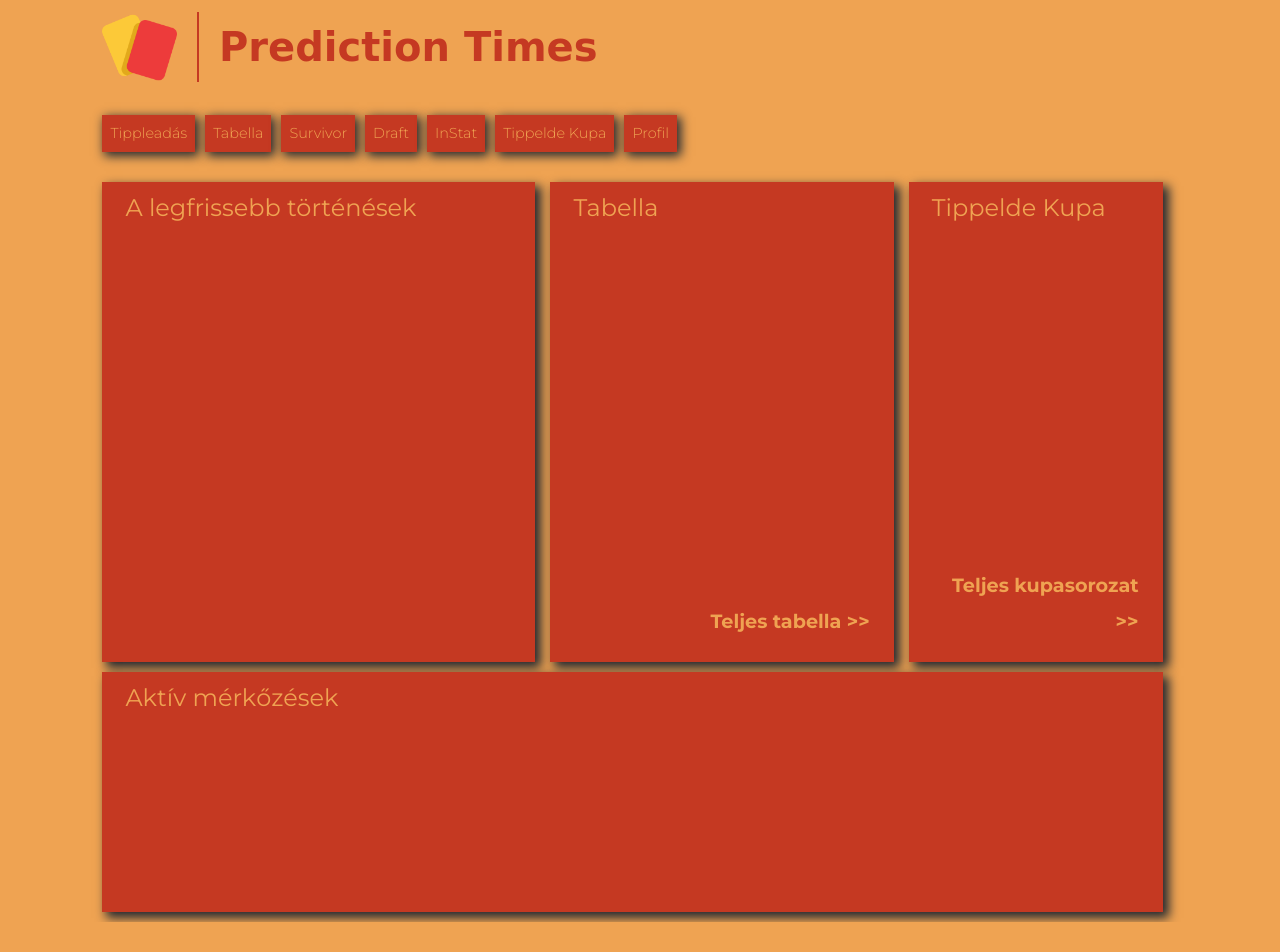
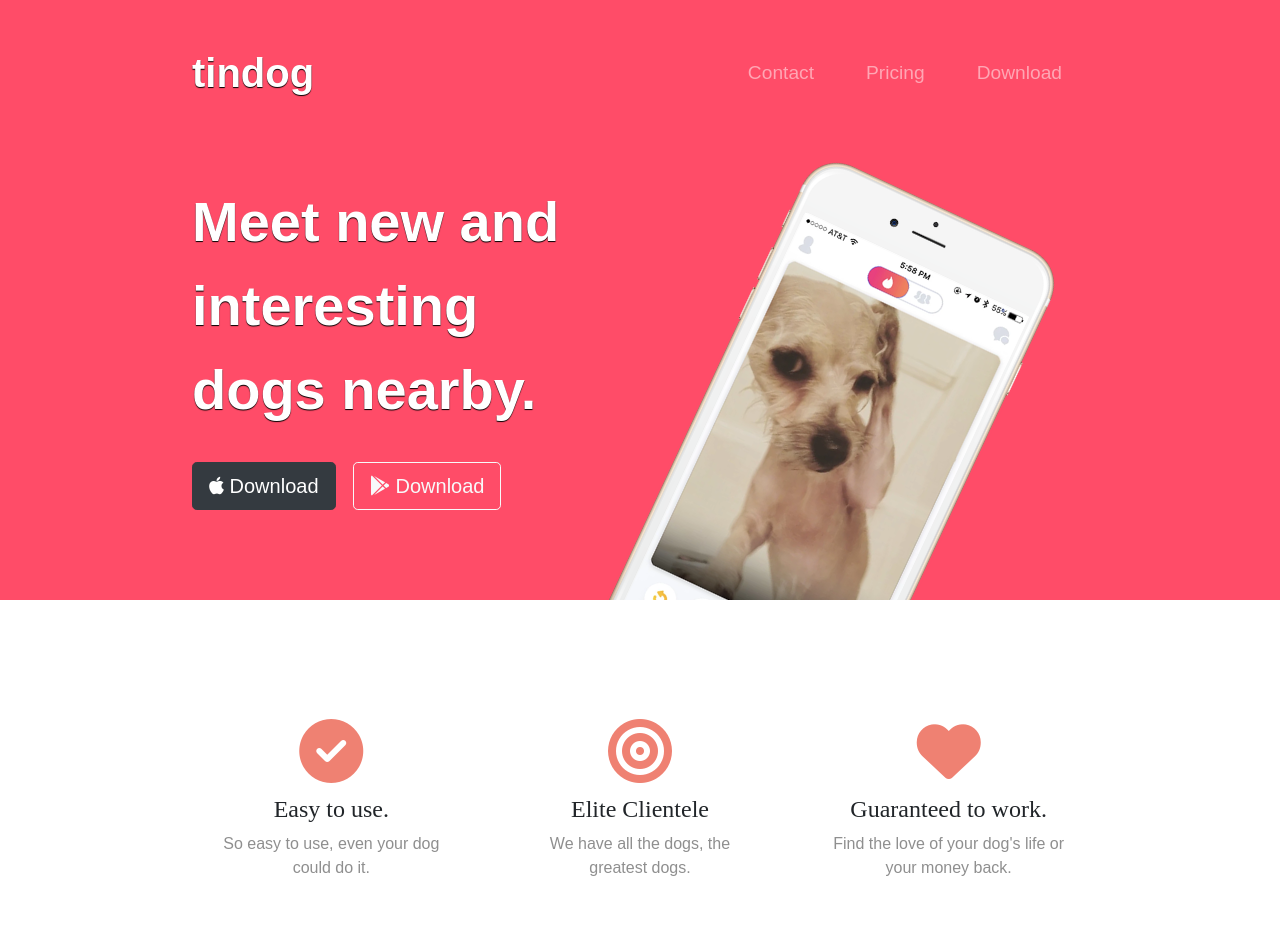
Before and after one commit to GuberPeter/PredictionTimes, a plain HTML site: page index.html in a window 1280 px wide. Shown: the top 952 px of the page. Before the commit the page ends 922 px from the top, so only its background shows below. Drawn offline with nearby package versions, Linux system fonts and the light colour scheme; a web font is replaced by a local one.

Commit message:
Add files via upload

```diff
--- a/css/styles.css
+++ b/css/styles.css
@@ -1,169 +1,231 @@
 body {
-  background-color: #efa352;
-  margin: 0 8% auto;
   font-family: 'Montserrat', sans-serif;
 }
 
-a {
-  color: #efa352;
-  font-size: 1.2rem;
-  font-weight: bold;
+#title {
+  background-color: #ff4c68;
+  color: white;
 }
 
-.aktiv-merkozesek {
-  margin: 10px auto;
+#features {
+  background-color: white;
+  padding: 7% 15%;
+  position: relative;
+  text-align: center;
 }
 
-.ball {
-  width: 100%
+button {
+  font-family: 'Montserrat', sans-serif;
 }
 
-.col- {
-  color: #efa352;
+h1 {
+font-family: 'Montserrat-Black', sans-serif;
+font-size: 3.5rem;
+font-weight: 900;
+line-height: 1.5;
+text-shadow: 0 1px 1px black;
+}
+
+h2 {
+  font-family: "Montserrat-Bold";
+  font-size: 3rem;
+  line-height: 1.5;
+}
+
+h3 {
+  font-family: "Montserrat-Bold";
   font-size: 1.5rem;
-  padding-left: 0;
+}
+
+p {
+  color: #8f8f8f;
+}
+
+.navbar {
+  padding: 0 0 4.5rem;
+}
+
+.container-fluid {
+  padding: 3% 15% 7%;
+}
+
+.bullseye {
+  color: #ef8172;
+  padding-bottom: 5%;
+}
+
+.bullseye:hover {
+  color: #ff4c68;
+}
+
+.check {
+  color: #ef8172;
+  padding-bottom: 5%;
+}
+
+.check:hover {
+  color: #ff4c68;
+}
+
+.heart {
+  color: #ef8172;
+  padding-bottom: 5%;
+}
+
+.heart:hover {
+  color: #ff4c68;
+}
+
+.downloads {
+  padding: 0;
+}
+
+.section2-text {
+  padding: 30px 20px;
+}
+
+.img-fluid {
+  width: 60%;
+  transform: rotate(25deg);
+  position: absolute;
+  right: 30%;
+}
+
+.meet-new {
+  padding: 0;
+}
+
+.nav-item {
+  padding-left: 18px;
+  padding-right: 18px;
+}
+
+.nav-link {
+  font-weight: 100;
+  font-size: 1.2rem;
+}
+
+.download-button {
+  margin: 5% 3% 0 0;
+}
+
+.row2 {
 
 }
 
-.elso-csempesor {
-  margin-top: 10px;
+.tindog {
+  font-size: 2.5rem;
+  font-weight: bold;
+  text-shadow: 0 1px 1px black;
 }
 
-.navbar {
-  padding: 0;
+#testimonials {
+  background-color: #ef8172;
+  color: #ffff;
+  text-align: center;
 }
 
-.navbar-brand {
-  color: #c53922;
-  display: inline-block;
-  font-family: 'Sail', cursive;
-  font-size: 2.5rem;
-  margin: 0 0 20px;
-  text-align: left;
+.testimonial-image {
+  border-radius: 100%;
+  margin: 10px;
+  width: 10%;
 }
 
-.navbar-brand:hover {
-  color: #6f0000;
+.carousel-item {
+  padding: 7% 15%;
 }
 
-.navbar-brand img {
-  margin: 0;
-  width: 8%;
+#press {
+  background-color: #ef8172;
+  padding-bottom: 3%;
+  text-align: center;
 }
 
-.navbar-brand span {
-  margin: auto auto 0;
-  padding: 0;
+.logo {
+  margin: 20px 20px 15px;
+  width: 15%;
 }
 
-.navbar-vertical-line {
-  border-left: 2.5px solid #c53922;
-  height: 70px;
-  display: inline-block;
-  margin: auto 20px;
+#pricing {
+  padding: 100px;
+  text-align: center;
 }
 
-.navcontainer {
-  background-color: #c53922;
-  margin: 0 0 20px;
+.pricing-column {
+  padding: 3% 2%;
 }
 
-.navcontainer a {
-  color: #efa352;
-  font-size: 0.9rem;
-  font-weight: 300;
+#cta {
+  background-color: #ff4c68;
+  color: white;
+  padding: 3% 25%;
+  text-align: center;
 }
 
-.nav-item {
-background-color: #c53922;
-box-shadow: 3px 3px 10px 1px #222831;
+.find-the-true {
+  font-size: 3rem;
+  font-weight: 900;
+  padding: 1% 0 6% 0;
 }
 
-.nav-item a:hover {
-  color: #6f0000;
+.download-button-2 {
+  margin: 0 3%;
+  padding: 0.5% 2%;
 }
 
-.nav-item-shadow {
-  background-color: #efa352;
-  padding-right: 10px;
+#footer {
+  background-color: #fff;
+  text-align: center;
 }
 
-.row {
-  margin: auto 0;
+#footer .footer-text {
+  color: grey;
+  padding: 0 0 3%;
 }
 
-.row-kupa1 {
-  height: 50%;
+.icon-container {
+  padding: 5% 0 1%;
 }
 
-.row-kupa2 {
-  height: 50%;
+.footer-icon {
+  padding: 0 1%;
 }
 
-.row-tabella1 {
-height: 50%;
-}
+@media only screen and (min-width: 1028px) and (max-width: 1200px){
 
-.row-tabella2 {
-  height: 50%;
-}
+  .meet-new-and-interesting {
+    font-size: 2rem;
+  }
 
-.teljes-kupa-text {
-  text-align: right;
-}
-
-.teljes-kupa:hover {
-  color: #6f0000;
-}
-
-.teljes-tabella-text {
-  text-align: right;
-}
-
-.teljes-tabella:hover {
-  color: #6f0000;
-}
-
-.to-have-margin-1 {
-  background-color: #c53922;
-  box-shadow: 5px 5px 10px 1px #222831;
-  color: #efa352;
-  font-size: 1.5rem;
-  height: 30rem;
-  margin: 0;
-  padding-left: 0;
-}
-
-.to-have-margin-2 {
-  background-color: #c53922;
-  box-shadow: 5px 5px 10px 1px #222831;
-  color: #efa352;
-  font-size: 1.5rem;
-  height: 15rem;
-  margin: 0;
-  padding-left: 0;
-}
-
-@media only screen and (min-width: 992px) and (max-width: 1200px) {
-
-.to-have-margin-1 {
-  height: 15rem;
-}
-
-.to-have-margin-2 {
-  height: 15rem;
-}
+  .thumbnail-container {
+    height: auto;
+    max-width: 60%;
+  }
 
 }
 
-@media only screen and (min-width: 768px) and (max-width: 991px) {
+@media only screen and (max-width: 1028px){
 
-.to-have-margin-1 {
-  height: 15rem;
+.col-right {
+  margin-top: 60px;
 }
 
-.to-have-margin-2 {
-  height: 15rem;
+.thumbnail-container {
+  height: auto;
+  max-width: 60%;
 }
 
+  .meet-new-and-interesting {
+    font-size: 2rem;
+  }
+
+  .img-fluid {
+    position: static;
+    transform: none;
+  }
+
+  .row-title {
+    text-align: center;
+  }
+
 }
--- a/index.html
+++ b/index.html
@@ -1,143 +1,259 @@
 <!DOCTYPE html>
-<html lang="en" dir="ltr">
+<html>
+
 <head>
   <meta charset="utf-8">
-    <title>Prediction Times</title>
-    <link rel="icon" href="./images/favicon.ico">
+  <title>TinDog</title>
+
+  <!-- Google Fonts -->
+  <link <link href="https://fonts.googleapis.com/css?family=:ital,wght@0,100;0,200;0,300;0,400;0,500;0,600;0,700;0,800;0,900;1,100;1,200;1,300;1,400;1,500;1,600;1,700;1,800;1,900&family=Ubuntu&display=swap" rel="stylesheet">
+
+  <!-- CSS Stylesheets -->
   <link rel="stylesheet" href="https://stackpath.bootstrapcdn.com/bootstrap/4.5.0/css/bootstrap.min.css" integrity="sha384-9aIt2nRpC12Uk9gS9baDl411NQApFmC26EwAOH8WgZl5MYYxFfc+NcPb1dKGj7Sk" crossorigin="anonymous">
   <link rel="stylesheet" href="css/styles.css">
-    <link href="https://fonts.googleapis.com/css2?family=Sail&family=Montserrat:wght@300;400;600;700&display=swap" rel="stylesheet">
+
+  <!-- FontAwesome -->
+  <script src="https://kit.fontawesome.com/5b378740fd.js" crossorigin="anonymous"></script>
+
+  <!-- Bootstrap Script -->
+  <script src="https://code.jquery.com/jquery-3.5.1.slim.min.js" integrity="sha384-DfXdz2htPH0lsSSs5nCTpuj/zy4C+OGpamoFVy38MVBnE+IbbVYUew+OrCXaRkfj" crossorigin="anonymous"></script>
+  <script src="https://cdn.jsdelivr.net/npm/popper.js@1.16.0/dist/umd/popper.min.js" integrity="sha384-Q6E9RHvbIyZFJoft+2mJbHaEWldlvI9IOYy5n3zV9zzTtmI3UksdQRVvoxMfooAo" crossorigin="anonymous"></script>
+  <script src="https://stackpath.bootstrapcdn.com/bootstrap/4.5.0/js/bootstrap.min.js" integrity="sha384-OgVRvuATP1z7JjHLkuOU7Xw704+h835Lr+6QL9UvYjZE3Ipu6Tp75j7Bh/kR0JKI" crossorigin="anonymous"></script>
+
 </head>
 
 <body>
 
-<div class="navbar-brand">
-  <a class="align-middle" href="#"><img class="navbar-brand align-middle" src="./images/hand.png" alt="prediction-times-logo"><div class="navbar-vertical-line align-middle">
-    </div><span class="navbar-brand align-middle">Prediction Times</span></a>
+  <section id="title">
+    <div class="container-fluid">
+
+      <!-- Nav Bar -->
+
+      <nav class="navbar navbar-expand-lg navbar-dark">
+        <a class="navbar-brand tindog lead" href="">tindog</a>
+        <button class="navbar-toggler" type="button" data-toggle="collapse" data-target="#navbarSupportedContent" aria-controls="navbarSupportedContent" aria-expanded="false" aria-label="Toggle navigation">
+          <span class="navbar-toggler-icon"></span>
+        </button>
+        <div class="collapse navbar-collapse" id="navbarSupportedContent">
+
+          <ul class="navbar-nav ml-auto">
+            <li class="nav-item">
+              <a class="nav-link" href="#footer">Contact</a>
+            </li>
+            <li class="nav-item">
+              <a class="nav-link" href="#pricing">Pricing</a>
+            </li>
+            <li class="nav-item">
+              <a class="nav-link" href="#cta">Download</a>
+            </li>
+          </ul>
+        </div>
+
+      </nav>
+
+
+      <!-- Title -->
+      <div class="row row-title">
+        <div class="col-sm-12 col-md-12 col-lg-6 col-left">
+
+          <div class="col-sm-12 col-md-12 col-lg-12 mt-auto meet-new container-fluid">
+            <h1 class="meet-new-and-interesting">Meet new and interesting dogs nearby.</h1>
           </div>
 
 
-<div class="row">
-    <div class="navcontainer">
-
-    <nav class="navbar align-middle navbar-expand-lg">
-
-            <button class="navbar-toggler" type="button" data-toggle="collapse" data-target="#navbarSupportedContent" aria-controls="navbarSupportedContent" aria-expanded="false" aria-label="Toggle navigation">
-            <span class="navbar-toggler-icon"><img class="ball" src="./images/ball.png" alt="labda"></span>
-          </button>
-            <div class="collapse navbar-collapse" id="navbarSupportedContent">
-
-                <ul class="navbar-nav">
-                  <div class="nav-item-shadow">
-                    <li class="nav-item">
-                       <a class="nav-link" href="">Tippleadás</a>
-                    </li>
+          <div class="col-sm-12 col-md-12 col-lg-12 downloads">
+            <button type="button" class="btn btn-dark btn-lg download-button"><i class="fab fa-apple"></i> Download</button>
+            <button type="button" class="btn btn-outline-light btn-lg download-button"><i class="fab fa-google-play"></i> Download</button>
           </div>
 
-                  <div class="nav-item-shadow">
-                    <li class="nav-item">
-                       <a class="nav-link" href="">Tabella</a>
-                    </li>
+
+
         </div>
-                  <div class="nav-item-shadow">
-                    <li class="nav-item">
-                       <a class="nav-link" href="">Survivor</a>
-                    </li>
+
+
+
+        <div class="col-sm-12 col-md-12 col-lg-6 col-right">
+          <div class="thumbnail-container">
+            <img class="img-fluid" src="images/iphone6.png" alt="iphone-mockup">
           </div>
-                  <div class="nav-item-shadow">
-                    <li class="nav-item">
-                       <a class="nav-link" href="">Draft</a>
-                    </li>
+
         </div>
-                  <div class="nav-item-shadow">
-                    <li class="nav-item">
-                       <a class="nav-link" href="">InStat</a>
-                    </li>
-                  </div>
-                  <div class="nav-item-shadow">
-                    <li class="nav-item">
-                       <a class="nav-link" href="">Tippelde Kupa</a>
-                    </li>
-                  </div>
-                  <div class="nav-item-shadow">
-                    <li class="nav-item">
-                       <a class="nav-link" href="">Profil</a>
-                    </li>
-                  </div>
-            </ul>
-        </nav>
       </div>
     </div>
 
-<div class="row row1">
+  </section>
 
-    <div class="col- col-sm-12 col-md-12 col-lg-7 col-xl-5 elso-csempesor">
-      <div class="to-have-margin-1">
-        <div class="row p-2">
-          <div class="col-sm-12 col-md-12 col-lg-12 col-xl-12">
-            A legfrissebb történések
+
+  <!-- Features -->
+
+  <section id="features">
+    <div class="row">
+
+
+      <div class="col-sm-12 col-md-12 col-lg-4">
+        <div class="section2-text">
+          <i class="fas fa-check-circle check fa-4x"></i>
+          <h3>Easy to use.</h3>
+          <p>So easy to use, even your dog could do it.</p>
         </div>
+      </div>
+
+
+      <div class="col-sm-12 col-md-12 col-lg-4">
+        <div class="section2-text">
+          <i class="fas fa-bullseye fa-4x bullseye"></i>
+          <h3>Elite Clientele</h3>
+          <p>We have all the dogs, the greatest dogs.</p>
+        </div>
+      </div>
+
+
+      <div class="col-sm-12 col-md-12 col-lg-4">
+        <div class="section2-text">
+          <i class="fas fa-heart fa-4x heart"></i>
+          <h3>Guaranteed to work.</h3>
+          <p>Find the love of your dog's life or your money back.</p>
         </div>
 
       </div>
 
+    </div>
 
+  </section>
+
+
+  <!-- Testimonials -->
+
+  <section id="testimonials">
+
+    <div id="carouselExampleControls" class="carousel slide" data-ride="false">
+      <div class="carousel-inner">
+        <div class="carousel-item active">
+          <h2>I no longer have to sniff other dogs for love. I've found the hottest Corgi on TinDog. Woof.</h2>
+          <img class="testimonial-image" src="images/dog-img.jpg" alt="dog-profile">
+          <em>Pebbles, New York</em>
         </div>
-    <div class="col- col-sm-12 col-md-12 col-lg-4 col-xl-4 elso-csempesor">
-      <div class="to-have-margin-1">
-        <div class="row row-tabella1 p-2">
-          <div class="col-sm-12 col-md-12 col-lg-12 col-xl-12">
-            Tabella
+        <div class="carousel-item">
+          <h2 class="testimonial-text">My dog used to be so lonely, but with TinDog's help, they've found the love of their life. I think.</h2>
+          <img class="testimonial-image" src="images/lady-img.jpg" alt="lady-profile">
+          <em>Beverly, Illinois</em>
         </div>
       </div>
-<div class="row row-tabella2">
-  <div class="col-sm-12 col-md-12 col-lg-12 col-xl-12 mt-auto p-4 teljes-tabella-text">
-    <a class="teljes-tabella" href="#">Teljes tabella >></a>
+      <a class="carousel-control-prev" href="#carouselExampleControls" role="button" data-slide="prev">
+        <span class="carousel-control-prev-icon"></span>
+      </a>
+      <a class="carousel-control-next" href="#carouselExampleControls" role="button" data-slide="next">
+        <span class="carousel-control-next-icon"></span>
+      </a>
     </div>
 
+
+
+
+
+  </section>
+
+
+  <!-- Press -->
+
+  <section id="press">
+    <img class="logo" src="images/techcrunch.png" alt="tc-logo">
+    <img class="logo" src="images/tnw.png" alt="tnw-logo">
+    <img class="logo" src="images/bizinsider.png" alt="biz-insider-logo">
+    <img class="logo" src="images/mashable.png" alt="mashable-logo">
+
+  </section>
+
+
+  <!-- Pricing -->
+
+  <section id="pricing">
+
+    <h2>A Plan for Every Dog's Needs</h2>
+    <p>Simple and affordable price plans for your and your dog.</p>
+
+    <div class="row">
+
+      <div class="col-sm-12 col-md-12 col-lg-4 pricing-column">
+        <div class="card">
+          <div class="card-header">
+            <h3>Chihuahua</h3>
+          </div>
+          <div class="card-body">
+            <h2>Free</h2>
+            <p>5 Matches Per Day</p>
+            <p>10 Messages Per Day</p>
+            <p>Unlimited App Usage</p>
+            <button type="button" class="btn btn-block btn-outline-dark">Sign Up</button>
+          </div>
+        </div>
+      </div>
+
+      <div class="col-sm-12 col-md-12 col-lg-4 pricing-column">
+        <div class="card">
+          <div class="card-header">
+            <h3>Labrador</h3>
+          </div>
+          <div class="card-body">
+            <h2>$49 / mo</h2>
+            <p>Unlimited Matches</p>
+            <p>Unlimited Messages</p>
+            <p>Unlimited App Usage</p>
+            <button type="button" class="btn btn-block btn-dark">Sign Up</button>
+          </div>
+        </div>
+      </div>
+
+      <div class="col-sm-12 col-md-12 col-lg-4 pricing-column">
+        <div class="card">
+          <div class="card-header">
+            <h3>Mastiff</h3>
+          </div>
+          <div class="card-body">
+            <h2>$99 / mo</h2>
+            <p>Pirority Listing</p>
+            <p>Unlimited Matches</p>
+            <p>Unlimited Messages</p>
+            <p>Unlimited App Usage</p>
+            <button type="button" class="btn btn-block btn-dark">Sign Up</button>
+          </div>
         </div>
       </div>
 
 
 
     </div>
-    <div class="col- col-sm-12 col-md-12 col-lg-12 col-xl-3 elso-csempesor">
-      <div class="to-have-margin-1">
-        <div class="row row-kupa1 p-2">
-          <div class="col-sm-12 col-md-12 col-lg-12 col-xl-12">
-            Tippelde Kupa
-          </div>
+
+  </section>
+
+
+  <!-- Call to Action -->
+
+  <section id="cta">
+
+    <h3 class="find-the-true">Find the True Love of Your Dog's Life Today.</h3>
+    <button type="button" class="btn btn-dark btn-lg download-button-2"><i class="fab fa-apple"></i> Download</button>
+    <button type="button" class="btn btn-outline-light btn-lg download-button-2"><i class="fab fa-google-play"></i> Download</button>
+
+
+  </section>
+
+
+  <!-- Footer -->
+
+  <footer id="footer">
+    <div class="icon-container">
+      <i class="fab fa-twitter footer-icon"></i>
+      <i class="fab fa-facebook-f footer-icon"></i>
+      <i class="fab fa-instagram footer-icon"></i>
+      <i class="fas fa-envelope footer-icon"></i>
     </div>
 
-        <div class="row row-kupa2">
-          <div class="col-sm-12 col-md-12 col-lg-12 col-xl-12 mt-auto p-4 teljes-kupa-text">
-            <a class="teljes-kupa"href="#">Teljes kupasorozat >></a>
-          </div>
-      </div>
-</div>
-    </div>
+    <p class="footer-text">© Copyright 2018 TinDog</p>
 
-</div>
+  </footer>
 
-<div class="row row2">
-
-    <div class="col- col-sm-12 col-md-12 aktiv-merkozesek">
-      <div class="to-have-margin-2">
-        <div class="row p-2">
-          <div class="col-sm-12 col-md-12 col-lg-12 col-xl-12">
-            Aktív mérkőzések
-          </div>
-        </div>
-
-      </div>
-
-    </div>
-
-</div>
-
-<div class="row row3">
-
-</div>
 
 </body>
+
 </html>
```
Also changed, not shown: images/TechCrunch.png (added), images/bizinsider.png (added), images/dog-img.jpg (added), images/iphone6.png (added), images/lady-img.jpg (added), images/mashable.png (added), images/tnw.png (added), 1 other file. Lines whose indentation alone changed are shown as unchanged.
